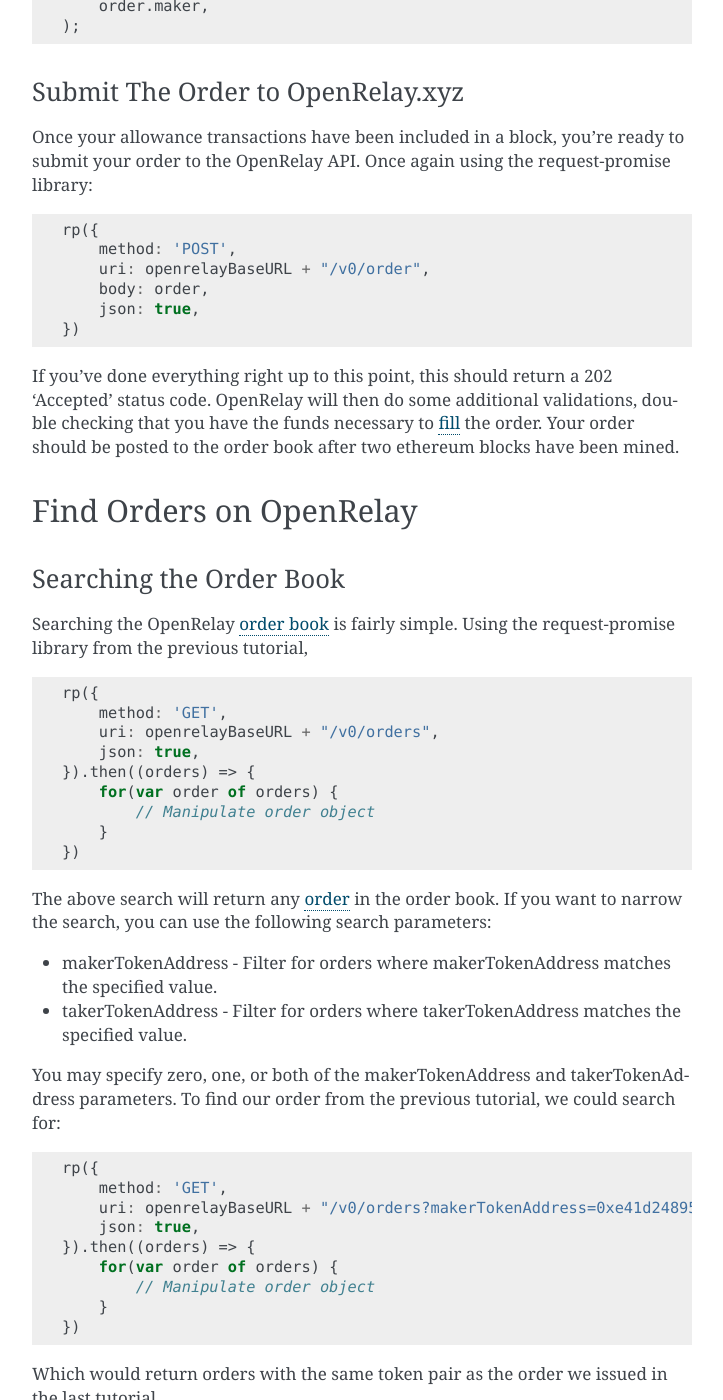
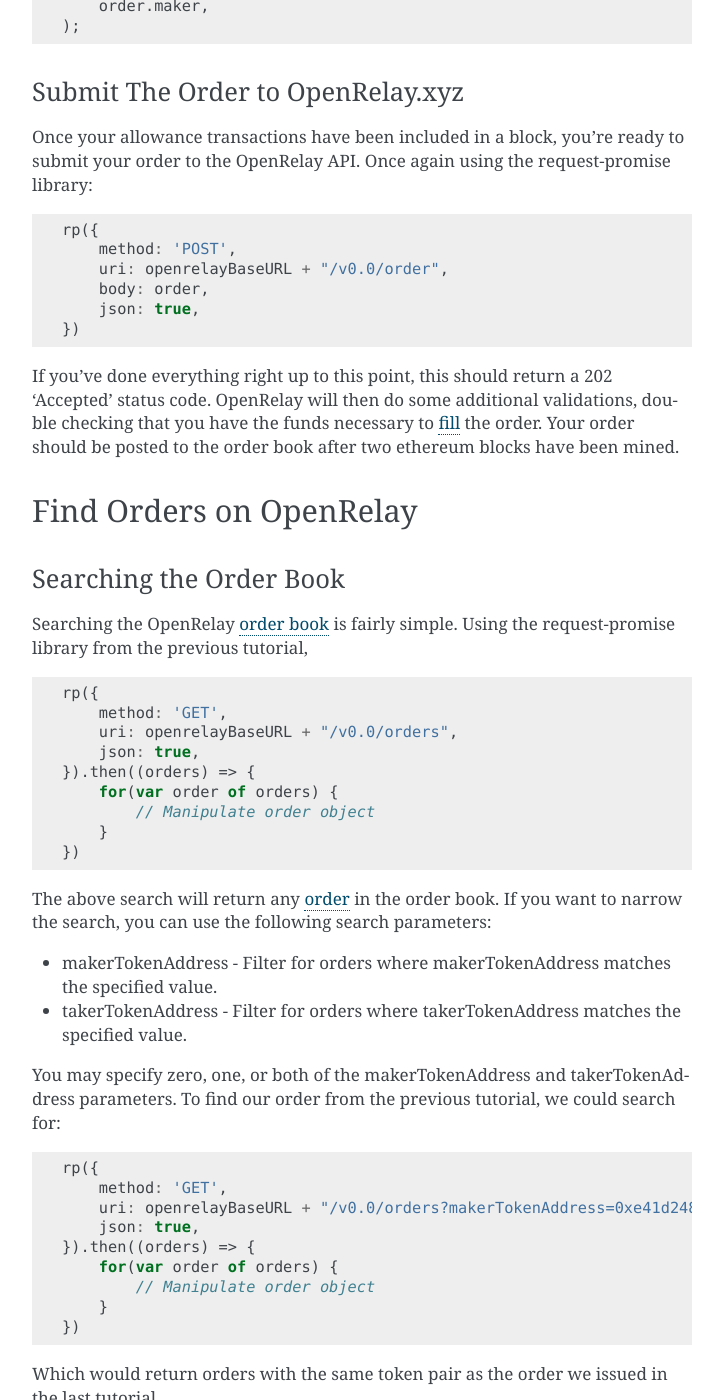
Before and after one commit to NoteGio/openrelay, a Sphinx documentation site: the page built from docs/source/topics/tutorial.rst, in a window 1280 px wide and 1400 px high, scrolled down 4811 px. Shown: the whole window, without its empty margins (388-1111 px from the left). Built offline with Sphinx 7.4.7, drawn with Linux system fonts in a browser that asks for light colours; some of the changed text lies outside the part shown.

Commit message:
Update some things to reflect the /v0.0/ change

```diff
--- a/docs/source/topics/tutorial.rst
+++ b/docs/source/topics/tutorial.rst
@@ -140,7 +140,7 @@
     var openrelayBaseURL = "https://api.openrelay.xyz";
     var feePromise = rp({
         method: 'POST',
-        uri: openrelayBaseURL + "/v0/fees",
+        uri: openrelayBaseURL + "/v0.0/fees",
         body: order,
         json: true,
     }).then((feeResponse) => {
@@ -261,7 +261,7 @@
 
     rp({
         method: 'POST',
-        uri: openrelayBaseURL + "/v0/order",
+        uri: openrelayBaseURL + "/v0.0/order",
         body: order,
         json: true,
     })
@@ -285,7 +285,7 @@
 
     rp({
         method: 'GET',
-        uri: openrelayBaseURL + "/v0/orders",
+        uri: openrelayBaseURL + "/v0.0/orders",
         json: true,
     }).then((orders) => {
         for(var order of orders) {
@@ -309,7 +309,7 @@
 
     rp({
         method: 'GET',
-        uri: openrelayBaseURL + "/v0/orders?makerTokenAddress=0xe41d2489571d322189246dafa5ebde1f4699f498&takerTokenAddress=0x2956356cd2a2bf3202f771f50d3d14a367b48070",
+        uri: openrelayBaseURL + "/v0.0/orders?makerTokenAddress=0xe41d2489571d322189246dafa5ebde1f4699f498&takerTokenAddress=0x2956356cd2a2bf3202f771f50d3d14a367b48070",
         json: true,
     }).then((orders) => {
         for(var order of orders) {
```
Also changed, not shown: 3 other files.
